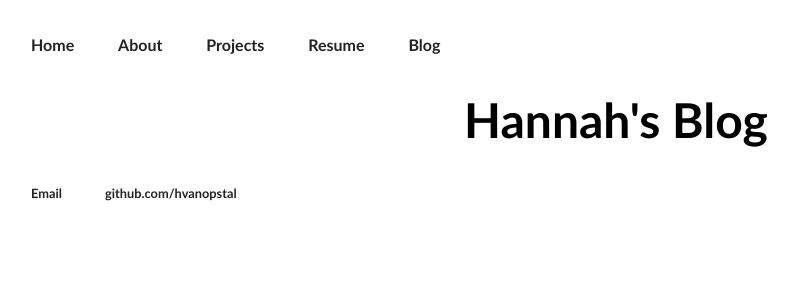
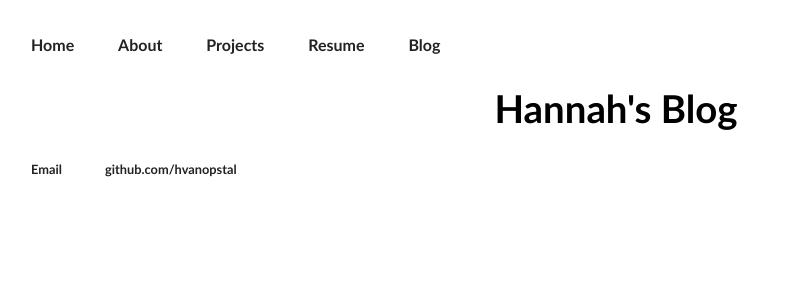
Before and after one commit to hvanopstal/hvanopstal.github.io, a Jekyll site: the page built from blog/index.html, in a window 1280 px wide. Shown: the top 300 px of the page, without its empty margins (24-822 px from the left). Built offline with Jekyll 4.4.1, drawn with Linux system fonts in a browser that asks for light colours.

Commit message:
Update main.css
changed font size for h1 and h2

```diff
--- a/css/main.css
+++ b/css/main.css
@@ -39,12 +39,12 @@
   color: #4E4E4E;
 }
 h1 {
-  font-size: 3em;
+  font-size: 2.4em;
   font-family: "Calibri", Arial;
   text-align: center;
 }
 h2 {
-  font-size: 2em;
+  font-size: 1.6em;
   font-family: "Calibri", Arial;
   text-align: center;
 }
```
